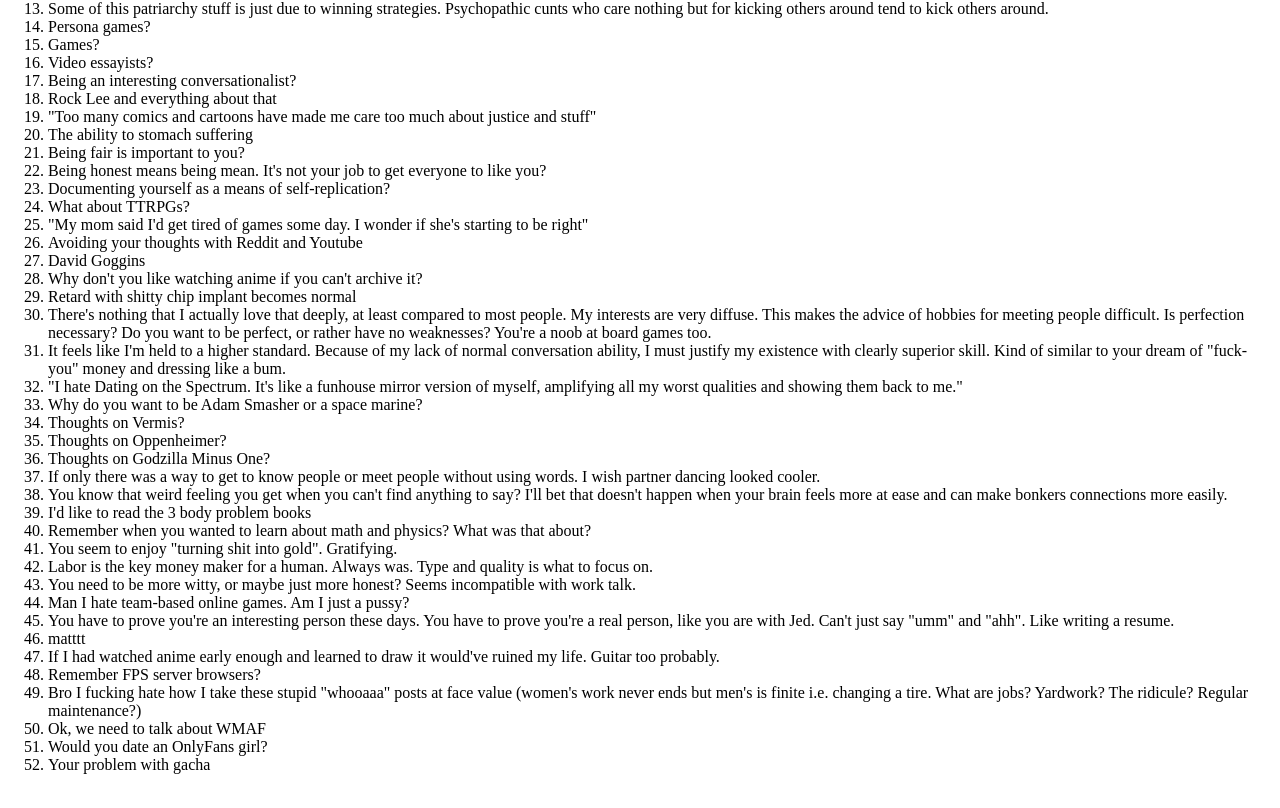
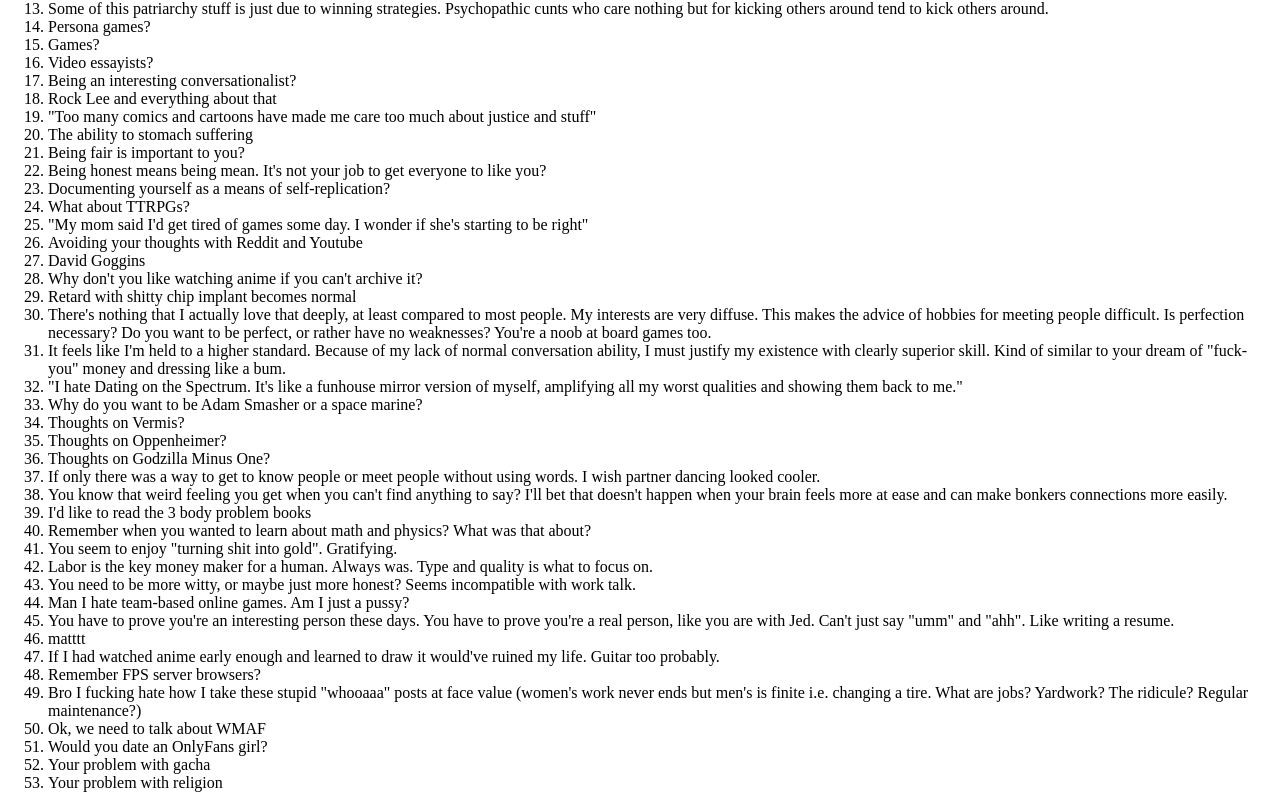
Before and after one commit to RadicalGarlic/safehouse.kim, an Angular app: page /writing-topics in a window 1280 px wide. Shown: the part 330-1138 px from the top of the page. Built offline with nearby package versions, Linux system fonts and the light colour scheme.

Commit message:
Add religion topic

```diff
--- a/src/app/writing-topics/writing-topics.component.html
+++ b/src/app/writing-topics/writing-topics.component.html
@@ -53,4 +53,5 @@
   <li>Ok, we need to talk about WMAF</li>
   <li>Would you date an OnlyFans girl?</li>
   <li>Your problem with gacha</li>
+  <li>Your problem with religion</li>
 </ol>
```
